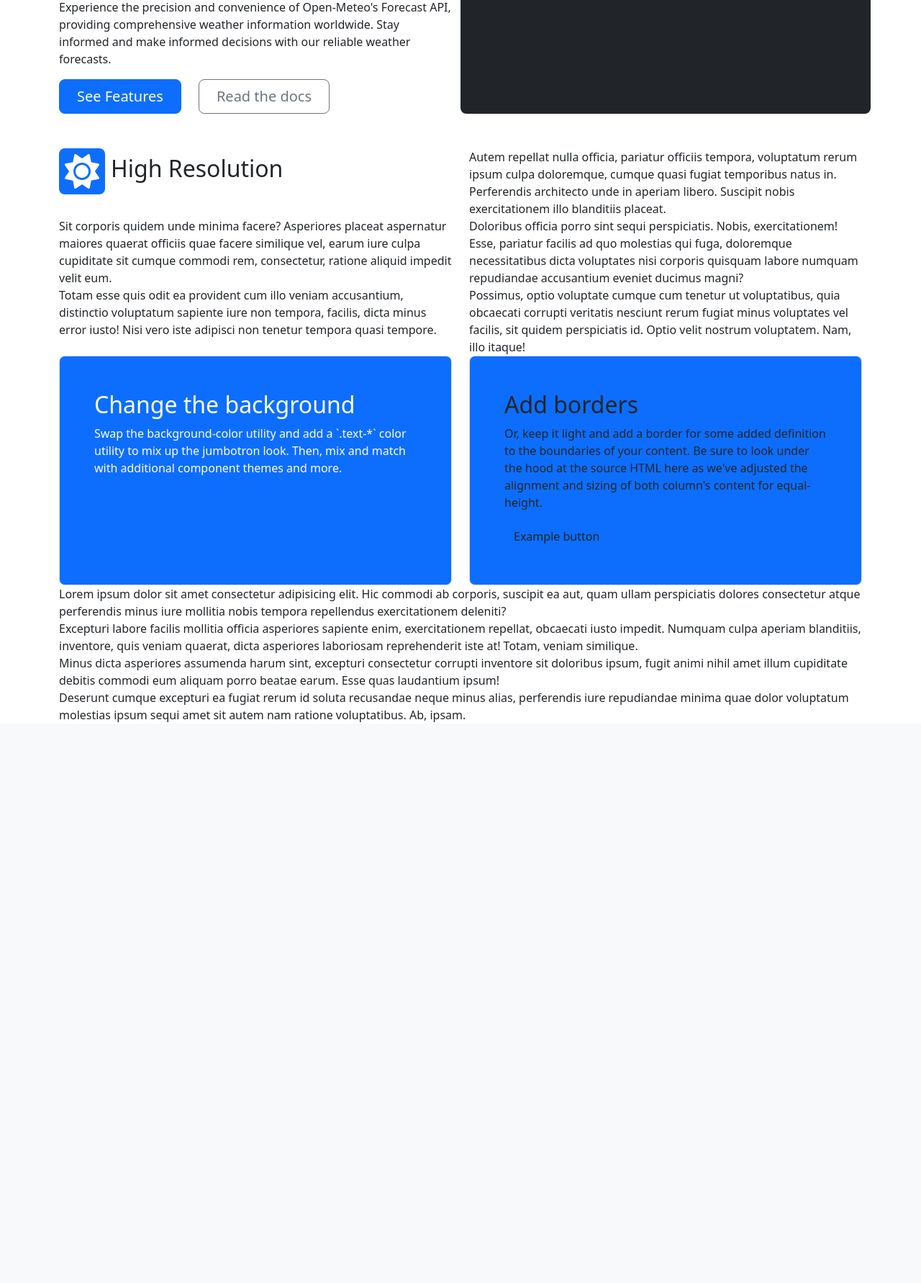
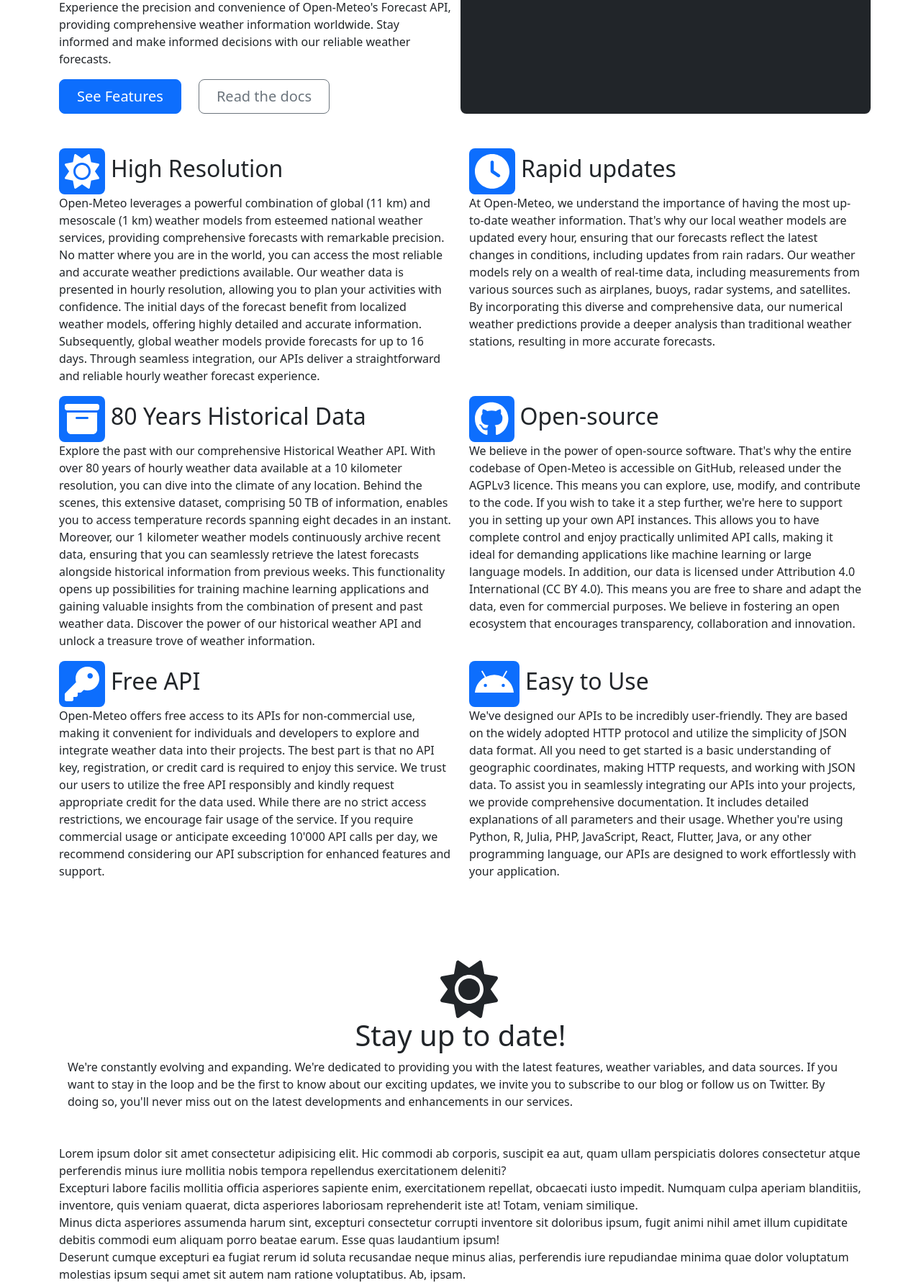
Before and after one commit to Riteshtekchandani18/todoApp, a Django app: template templates/openmeteo.html in a window 1280 px wide. Shown: the part 1084-2866 px from the top of the page at 72% size. Before the commit the page ends 2087 px from the top, so only its background shows below. Run offline with Django 4.2, Linux system fonts and the light colour scheme; the template is opened without the code that fills it, so the values that code supplies are empty.

Commit message:
bootstrap

```diff
--- a/templates/openmeteo.html
+++ b/templates/openmeteo.html
@@ -161,48 +161,82 @@
                     <h2>
                         High Resolution
                     </h2>
+                </div>Open-Meteo leverages a powerful combination of global (11 km) and mesoscale (1 km) weather models from esteemed national weather services, providing comprehensive forecasts with remarkable precision. No matter where you are in the world, you can access the most reliable and accurate weather predictions available.
 
+                Our weather data is presented in hourly resolution, allowing you to plan your activities with confidence. The initial days of the forecast benefit from localized weather models, offering highly detailed and accurate information. Subsequently, global weather models provide forecasts for up to 16 days. Through seamless integration, our APIs deliver a straightforward and reliable hourly weather forecast experience.
+                <p></p>
+            </div>
+                <div class="col-lg-6 col-xxl-4">
+                    <div class="tittle-area d-flex align-items-center">
+                        <i class="fa fa-clock fa-3x bg-primary rounded-3 p-2 text-white me-2"></i>
+                        <h2>
+                            Rapid updates
+                        </h2>
+                    </div>
+                    <p>
+                        At Open-Meteo, we understand the importance of having the most up-to-date weather information. That's why our local weather models are updated every hour, ensuring that our forecasts reflect the latest changes in conditions, including updates from rain radars.
+
+Our weather models rely on a wealth of real-time data, including measurements from various sources such as airplanes, buoys, radar systems, and satellites. By incorporating this diverse and comprehensive data, our numerical weather predictions provide a deeper analysis than traditional weather stations, resulting in more accurate forecasts.
+                    </p>
+                </div>
+                <div class="col-lg-6 col-xxl-4">
+                    <div class="tittle-area d-flex align-items-center">
+                        <i class="fa fa-archive fa-3x bg-primary rounded-3 p-2 text-white me-2"></i>
+                        <h2>80 Years Historical Data</h2>
+                </div>
+                <p>
+                    Explore the past with our comprehensive Historical Weather API. With over 80 years of hourly weather data available at a 10 kilometer resolution, you can dive into the climate of any location. Behind the scenes, this extensive dataset, comprising 50 TB of information, enables you to access temperature records spanning eight decades in an instant.
+
+Moreover, our 1 kilometer weather models continuously archive recent data, ensuring that you can seamlessly retrieve the latest forecasts alongside historical information from previous weeks. This functionality opens up possibilities for training machine learning applications and gaining valuable insights from the combination of present and past weather data. Discover the power of our historical weather API and unlock a treasure trove of weather information.
+                </p>
+                </div>
+                <div class="col-lg-6 col-xxl-4">
+                    <div class="tittle-area d-flex align-items-center">
+                        <i class="fa-brands fa-github fa-3x bg-primary rounded-3 p-2 text-white me-2"></i>
+                        <h2>
+                            Open-source
+                        </h2>
+                </div>
+                <p>
+                    We believe in the power of open-source software. That's why the entire codebase of Open-Meteo is accessible on GitHub, released under the AGPLv3 licence. This means you can explore, use, modify, and contribute to the code.
+
+If you wish to take it a step further, we're here to support you in setting up your own API instances. This allows you to have complete control and enjoy practically unlimited API calls, making it ideal for demanding applications like machine learning or large language models.
+
+In addition, our data is licensed under Attribution 4.0 International (CC BY 4.0). This means you are free to share and adapt the data, even for commercial purposes. We believe in fostering an open ecosystem that encourages transparency, collaboration and innovation.
+                </p>
+                </div>
+                <div class="col-lg-6 col-xxl-4">
+                    <div class="tittle-area d-flex align-items-center">
+                        <i class="fa fa-key fa-3x bg-primary rounded-3 p-2 text-white me-2"></i>
+                        <h2>Free API</h2>
+                </div>
+                <p>
+                    Open-Meteo offers free access to its APIs for non-commercial use, making it convenient for individuals and developers to explore and integrate weather data into their projects. The best part is that no API key, registration, or credit card is required to enjoy this service.
+
+We trust our users to utilize the free API responsibly and kindly request appropriate credit for the data used. While there are no strict access restrictions, we encourage fair usage of the service. If you require commercial usage or anticipate exceeding 10'000 API calls per day, we recommend considering our API subscription for enhanced features and support.
+                </p>
+                </div>
+                <div class="col-lg-6 col-xxl-4">
+                    <div class="tittle-area d-flex align-items-center">
+                        <i class="fa-brands fa-android fa-3x bg-primary rounded-3 p-2 text-white me-2"></i>
+                        <h2>
+                            Easy to Use
+                        </h2>
+                    </div>
+                    <p>
+                        We've designed our APIs to be incredibly user-friendly. They are based on the widely adopted HTTP protocol and utilize the simplicity of JSON data format. All you need to get started is a basic understanding of geographic coordinates, making HTTP requests, and working with JSON data.
+
+To assist you in seamlessly integrating our APIs into your projects, we provide comprehensive documentation. It includes detailed explanations of all parameters and their usage. Whether you're using Python, R, Julia, PHP, JavaScript, React, Flutter, Java, or any other programming language, our APIs are designed to work effortlessly with your application.
+                    </p>
                 </div>
             </div>
-                <div class="col-lg-6 col-xxl-4">Autem repellat nulla officia, pariatur officiis tempora, voluptatum
-                    rerum ipsum culpa doloremque, cumque quasi fugiat temporibus natus in. Perferendis architecto unde
-                    in aperiam libero. Suscipit nobis exercitationem illo blanditiis placeat.</div>
-                <div class="col-lg-6 col-xxl-4">Sit corporis quidem unde minima facere? Asperiores placeat aspernatur
-                    maiores quaerat officiis quae facere similique vel, earum iure culpa cupiditate sit cumque commodi
-                    rem, consectetur, ratione aliquid impedit velit eum.</div>
-                <div class="col-lg-6 col-xxl-4">Doloribus officia porro sint sequi perspiciatis. Nobis, exercitationem!
-                    Esse, pariatur facilis ad quo molestias qui fuga, doloremque necessitatibus dicta voluptates nisi
-                    corporis quisquam labore numquam repudiandae accusantium eveniet ducimus magni?</div>
-                <div class="col-lg-6 col-xxl-4">Totam esse quis odit ea provident cum illo veniam accusantium,
-                    distinctio voluptatum sapiente iure non tempora, facilis, dicta minus error iusto! Nisi vero iste
-                    adipisci non tenetur tempora quasi tempore.</div>
-                <div class="col-lg-6 col-xxl-4">Possimus, optio voluptate cumque cum tenetur ut voluptatibus, quia
-                    obcaecati corrupti veritatis nesciunt rerum fugiat minus voluptates vel facilis, sit quidem
-                    perspiciatis id. Optio velit nostrum voluptatem. Nam, illo itaque!</div>
-            </div>
         </div>
-        <div class="container">
-            <div class="row align-items-md-stretch">
-                <div class="col-md-6">
-                    <div class="h-100 p-5 text-white bg-primary border rounded-3">
-                        <h2>Change the background</h2>
-                        <p>Swap the background-color utility and add a `.text-*` color utility to mix up the jumbotron
-                            look. Then,
-                            mix and match with additional component themes and more.</p>
-                        <button class="btn btn-outline-primary" type="button">Example button</button>
-                    </div>
-                </div>
-                <div class="col-md-6">
-                    <div class="h-100 p-5 bg-primary border rounded-3">
-                        <h2>Add borders</h2>
-                        <p>Or, keep it light and add a border for some added definition to the boundaries of your
-                            content. Be sure
-                            to look under the hood at the source HTML here as we've adjusted the alignment and sizing of
-                            both
-                            column's content for equal-height.</p>
-                        <button class="btn Swap the background-color utility and add a `.text-*` color utility to mix up the jumbotron look. Then,
-                        mix and match with additional component themes and more." type="button">Example button</button>
-                    </div>
+        <div class="container px-4 py-5">
+            <div class="row">
+                <i class="fa fa-sun fa-5x  mt-5"></i>
+                <h1 class="text-center fw-b">Stay up to date!</h1>
+                <div class="col-lg-12 mx-auto">
+                    We're constantly evolving and expanding. We're dedicated to providing you with the latest features, weather variables, and data sources. If you want to stay in the loop and be the first to know about our exciting updates, we invite you to subscribe to our blog or follow us on Twitter. By doing so, you'll never miss out on the latest developments and enhancements in our services.
                 </div>
             </div>
         </div>
```
